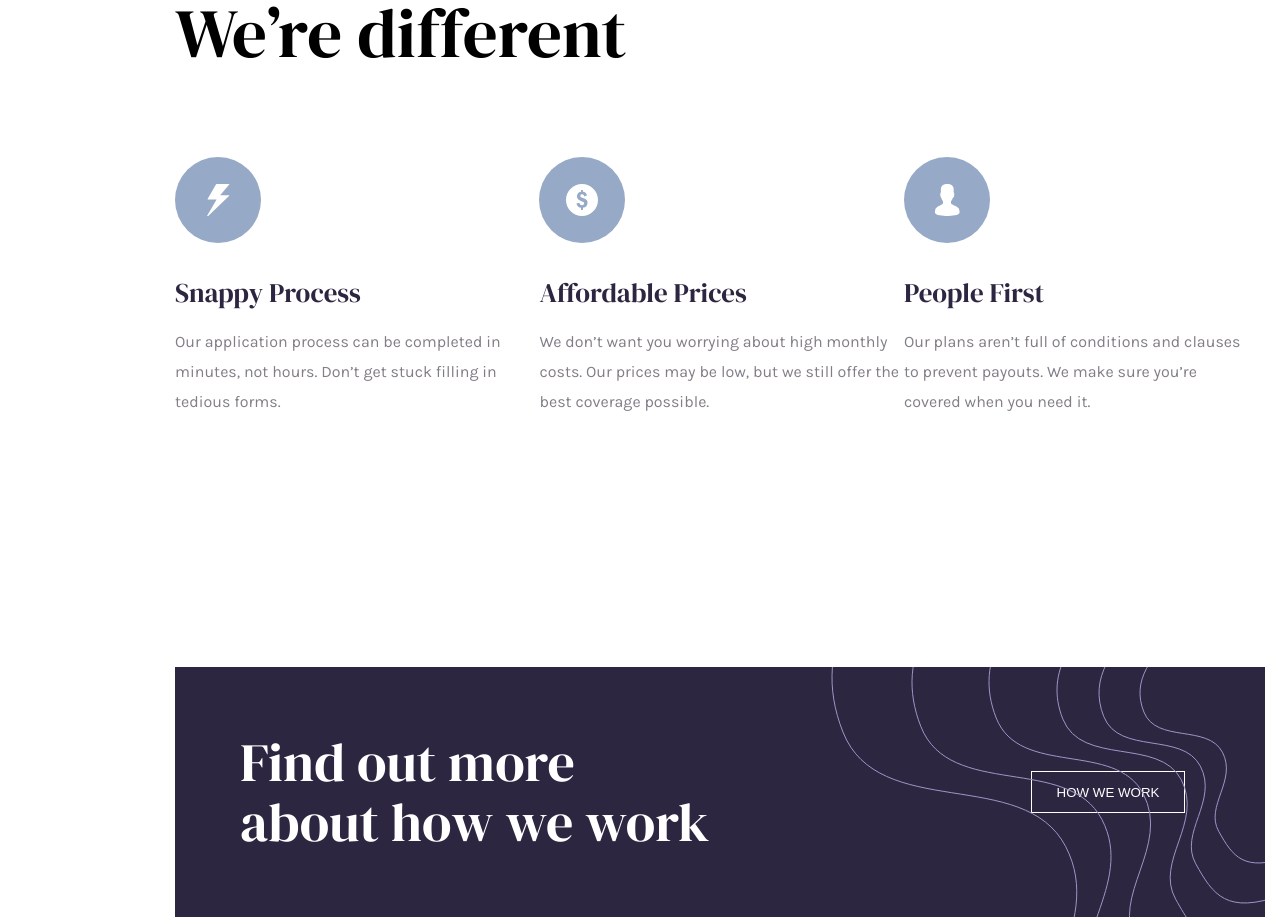
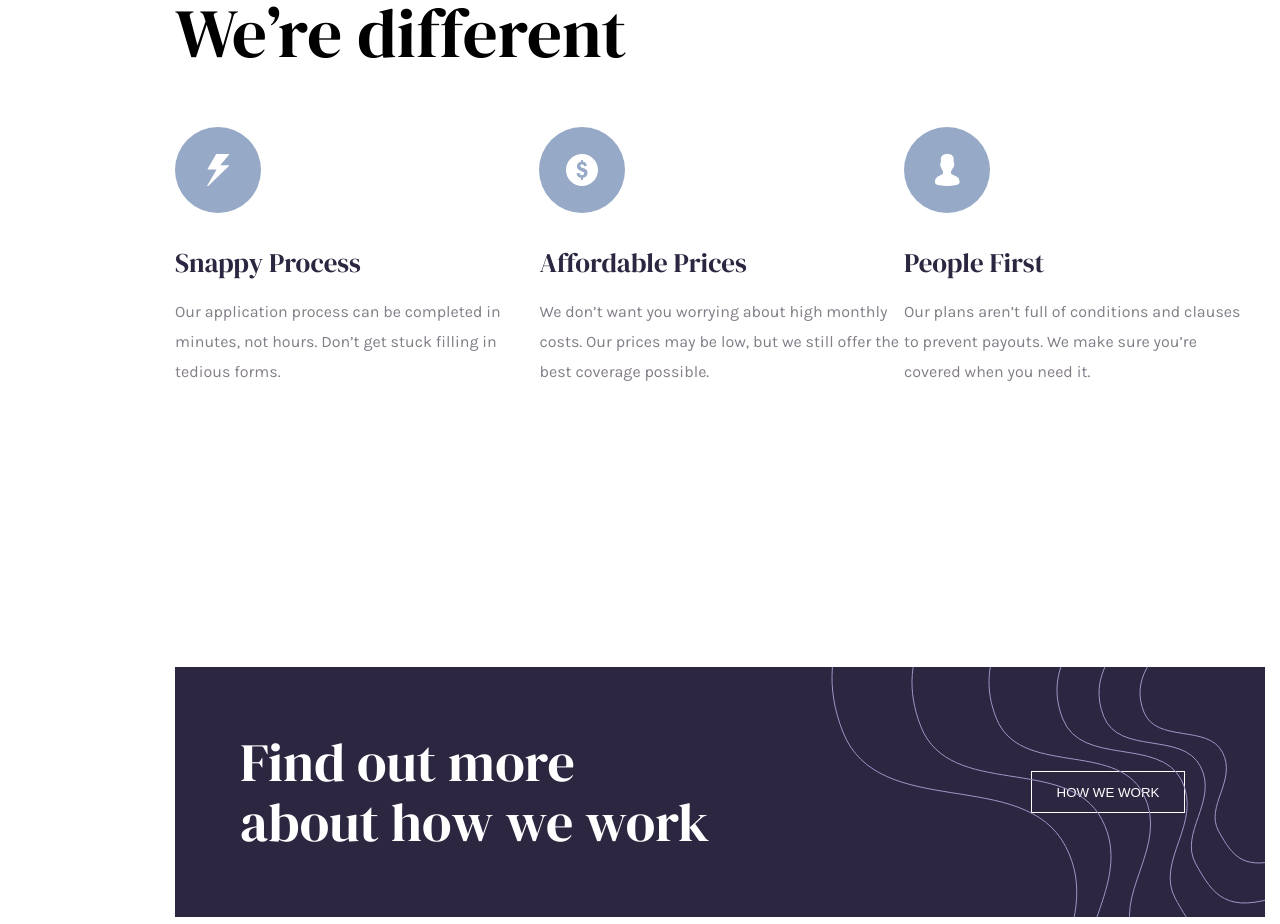
Before and after one commit to yaakoubox/Insure-landing-page, a plain HTML site: page index.html in a window 1280 px wide. Shown: the part 1053-1977 px from the top of the page. Drawn offline with Linux system fonts and the light colour scheme.

Commit message:
Update styles.css

```diff
--- a/CSS/styles.css
+++ b/CSS/styles.css
@@ -150,7 +150,7 @@ td{
   display: inline-block;
   width: 360.66px;
   height: 260px;
-  top: 300px;
+  top: 270px;
 }
 
 .div5 span{
```
